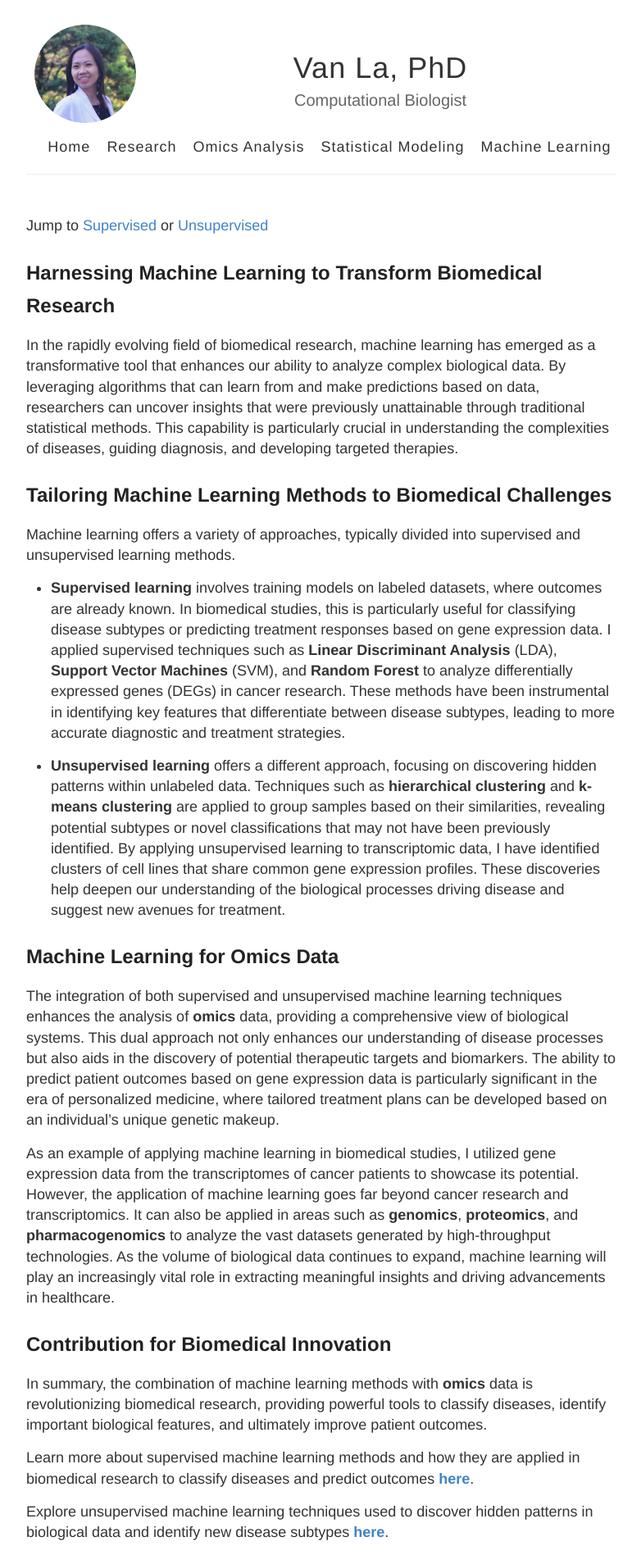
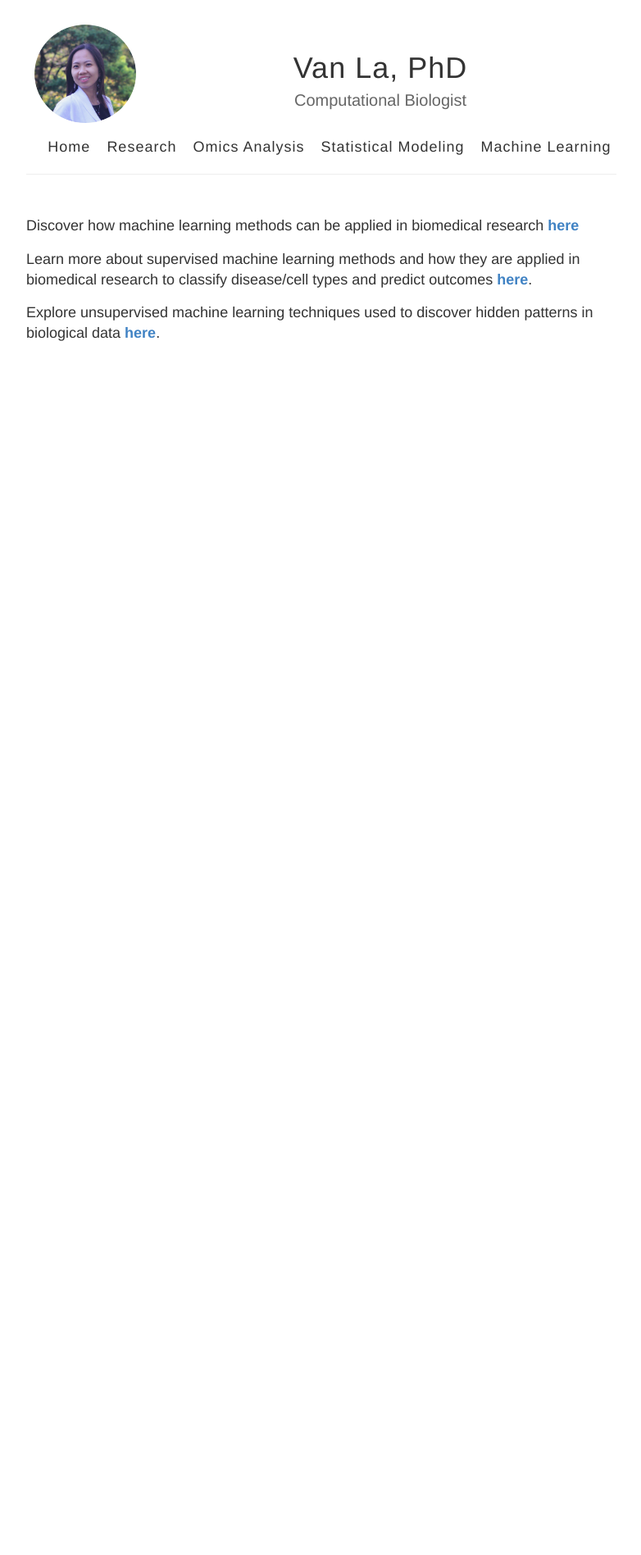
Before and after one commit to vanngocthuyla/vanngocthuyla.github.io, a Jekyll site: the page built from _pages/machine_learning.md, in a window 1280 px wide. Shown: the whole page at 82% size, without its empty margins (248-1030 px from the left). Built offline with Jekyll 4.4.1, drawn with Linux system fonts in a browser that asks for light colours; after the commit the page ends 900 px from its top, so only the background shows below that.

Commit message:
Update machine_learning.md

```diff
--- a/_pages/machine_learning.md
+++ b/_pages/machine_learning.md
@@ -5,30 +5,8 @@ sitemap: false
 permalink: /machine_learning
 ---
 
-Jump to [Supervised](https://vanngocthuyla.github.io/posts/ML/supervised/) or [Unsupervised](https://vanngocthuyla.github.io/posts/ML/unsupervised/)
+Discover how machine learning methods can be applied in biomedical research [**here**](https://vanngocthuyla.github.io/posts/ML/ML_intro)
 
-## Harnessing Machine Learning to Transform Biomedical Research
+Learn more about supervised machine learning methods and how they are applied in biomedical research to classify disease/cell types and predict outcomes [**here**](https://vanngocthuyla.github.io/posts/ML/supervised).
 
-In the rapidly evolving field of biomedical research, machine learning has emerged as a transformative tool that enhances our ability to analyze complex biological data. By leveraging algorithms that can learn from and make predictions based on data, researchers can uncover insights that were previously unattainable through traditional statistical methods. This capability is particularly crucial in understanding the complexities of diseases, guiding diagnosis, and developing targeted therapies.
-
-## Tailoring Machine Learning Methods to Biomedical Challenges
-
-Machine learning offers a variety of approaches, typically divided into supervised and unsupervised learning methods.
-
-- **Supervised learning** involves training models on labeled datasets, where outcomes are already known. In biomedical studies, this is particularly useful for classifying disease subtypes or predicting treatment responses based on gene expression data. I applied supervised techniques such as **Linear Discriminant Analysis** (LDA), **Support Vector Machines** (SVM), and **Random Forest** to analyze differentially expressed genes (DEGs) in cancer research. These methods have been instrumental in identifying key features that differentiate between disease subtypes, leading to more accurate diagnostic and treatment strategies.
-
-- **Unsupervised learning** offers a different approach, focusing on discovering hidden patterns within unlabeled data. Techniques such as **hierarchical clustering** and **k-means clustering** are applied to group samples based on their similarities, revealing potential subtypes or novel classifications that may not have been previously identified. By applying unsupervised learning to transcriptomic data, I have identified clusters of cell lines that share common gene expression profiles. These discoveries help deepen our understanding of the biological processes driving disease and suggest new avenues for treatment.
-
-## Machine Learning for Omics Data
-
-The integration of both supervised and unsupervised machine learning techniques enhances the analysis of **omics** data, providing a comprehensive view of biological systems. This dual approach not only enhances our understanding of disease processes but also aids in the discovery of potential therapeutic targets and biomarkers. The ability to predict patient outcomes based on gene expression data is particularly significant in the era of personalized medicine, where tailored treatment plans can be developed based on an individual’s unique genetic makeup.
-
-As an example of applying machine learning in biomedical studies, I utilized gene expression data from the transcriptomes of cancer patients to showcase its potential. However, the application of machine learning goes far beyond cancer research and transcriptomics. It can also be applied in areas such as **genomics**, **proteomics**, and **pharmacogenomics** to analyze the vast datasets generated by high-throughput technologies. As the volume of biological data continues to expand, machine learning will play an increasingly vital role in extracting meaningful insights and driving advancements in healthcare.
-
-## Contribution for Biomedical Innovation
-
-In summary, the combination of machine learning methods with **omics** data is revolutionizing biomedical research, providing powerful tools to classify diseases, identify important biological features, and ultimately improve patient outcomes.
-
-Learn more about supervised machine learning methods and how they are applied in biomedical research to classify diseases and predict outcomes [**here**](https://vanngocthuyla.github.io/posts/ML/supervised).
-
-Explore unsupervised machine learning techniques used to discover hidden patterns in biological data and identify new disease subtypes [**here**](https://vanngocthuyla.github.io/posts/ML/unsupervised).
+Explore unsupervised machine learning techniques used to discover hidden patterns in biological data [**here**](https://vanngocthuyla.github.io/posts/ML/unsupervised).
```
